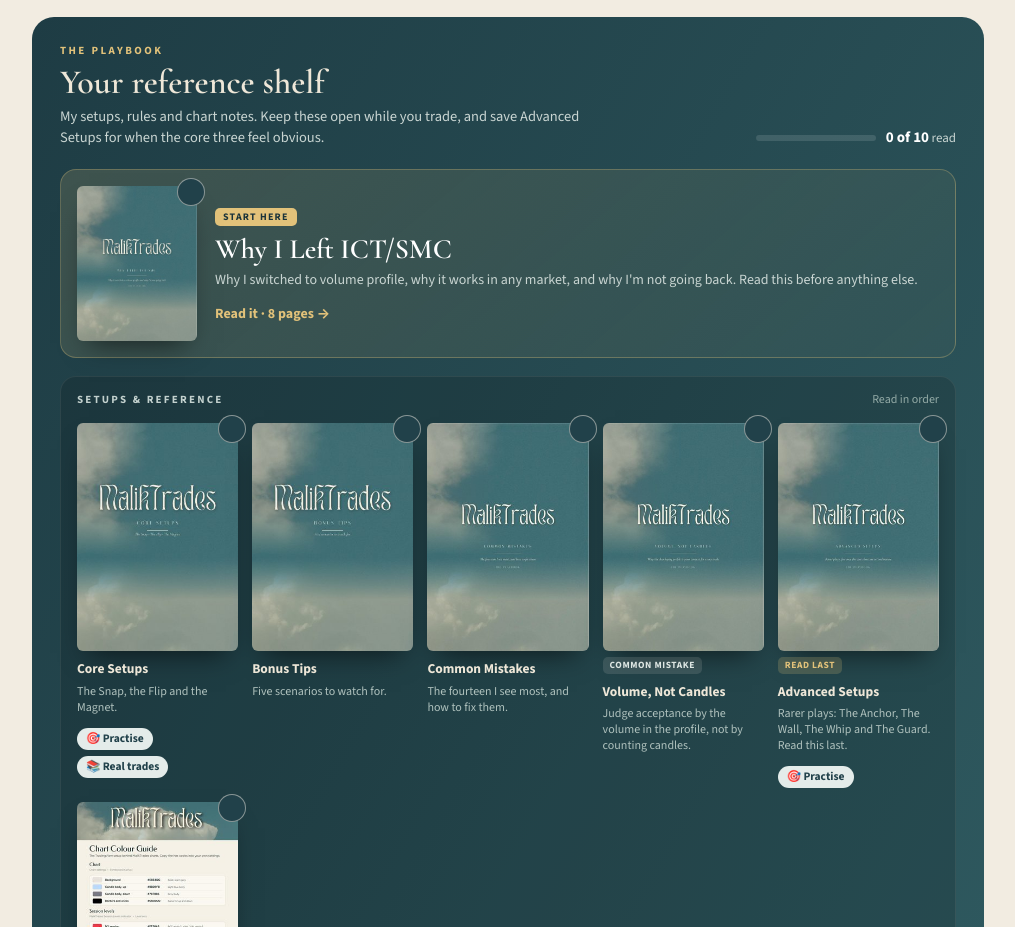
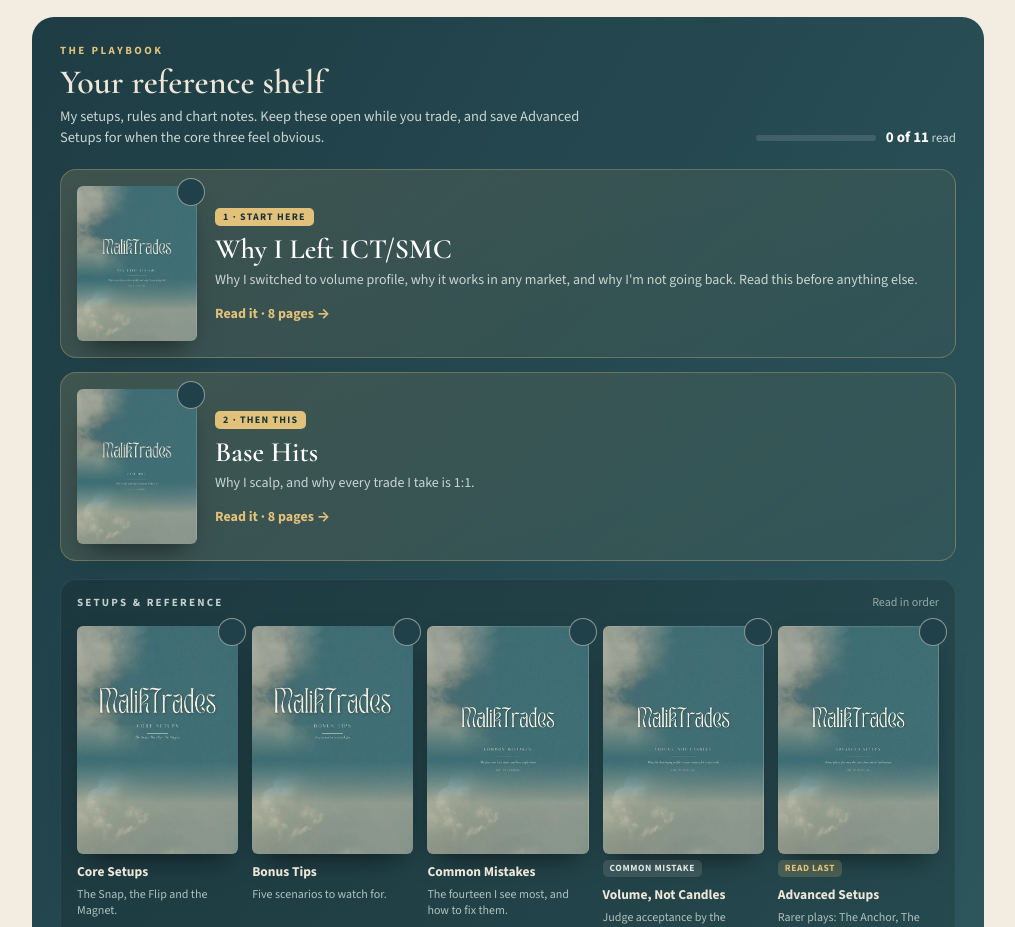
Before and after one commit to maliktradesvp/maliktradesvp.github.io, a plain HTML site: page index.html in a window 1280 px wide. Shown: the part 2500-3427 px from the top of the page, without its empty margins (260-1275 px from the left). Drawn offline with nearby package versions, Linux system fonts and the light colour scheme.

Commit message:
Add files via upload

```diff
--- a/index.html
+++ b/index.html
@@ -266,6 +266,8 @@ section{scroll-margin-top:20px}
 .shelf .sl{display:flex;justify-content:space-between;align-items:baseline;margin-bottom:14px}
 .shelf .sl b{font-size:11px;letter-spacing:.2em;font-weight:700;color:#C3D1CE;text-transform:uppercase}
 .shelf .sl span{font-size:12px;color:#93AAA6}
+.pfeats{display:grid;gap:14px;height:100%;grid-template-rows:1fr 1fr}
+@media(max-width:1280px){.pfeats{grid-template-rows:auto auto}}
 .pfeat{height:100%;display:grid;grid-template-columns:120px minmax(0,1fr);gap:18px;align-items:center;background:linear-gradient(140deg,rgba(226,194,122,.16),rgba(226,194,122,.04));border:1px solid rgba(226,194,122,.3);border-radius:16px;padding:16px}
 .fcv,.mcv{position:relative}
 .fcv img,.mcv img{width:100%;aspect-ratio:325/420;object-fit:cover;border-radius:6px;box-shadow:0 14px 26px -12px rgba(0,0,0,.6);display:block}
@@ -629,16 +631,18 @@ function paintGuides(){
           <img src="/${slug}-cover.jpg" alt="" loading="lazy"><div><b>#${String(i + 1).padStart(2,"0")} ${title}</b><span>${line}</span>${nx ? '<em class="up" style="font-style:normal">UP NEXT</em>' : ""}${pracLinks(id)}</div>${tick(id, title)}</div>`; }).join("") + `</div>`;
   }).join("");
   const FEAT = { id:"p7", slug:"why-i-left-ict-smc", title:"Why I Left ICT/SMC", line:"Why I switched to volume profile, why it works in any market, and why I'm not going back. Read this before anything else." };
+  const FEAT2 = { id:"p11", slug:"base-hits", title:"Base Hits", line:"Why I scalp, and why every trade I take is 1:1." };
   const SETB = PLAY.map(([id, slug, title, line]) => ({ id, slug, title, line, tag: slug === "advanced-setups" ? "Read last" : slug === "chart-colours" ? "Reference" : slug === "volume-not-candles" ? "Common mistake" : "", adv: slug === "advanced-setups" }));
   const MIND = [
     { id:"p5", slug:"boom-and-bust-cycle", title:"The Boom-and-Bust Cycle", line:"Why traders make money, then give it back, and how to stay level.", tag:"Mindset" },
     { id:"p6", slug:"the-coin-flip", title:"The Coin Flip", line:"Why a losing streak doesn't mean your strategy is broken.", tag:"Mindset" },
     { id:"p8", slug:"trading-in-the-zone", title:"Trading in the Zone", line:"My key lessons from Mark Douglas.", tag:"Book notes", tool:true }
   ];
-  const ALLB = [FEAT, ...SETB, ...MIND], nRead = ALLB.filter(b => readSet.has(b.id)).length;
+  const ALLB = [FEAT, FEAT2, ...SETB, ...MIND], nRead = ALLB.filter(b => readSet.has(b.id)).length;
   $("pbCnt").innerHTML = `<i><u style="width:${Math.round(nRead / ALLB.length * 100)}%"></u></i><span><b>${nRead} of ${ALLB.length}</b> read</span>`;
-  $("pbFeat").innerHTML = `<div class="pfeat"><div class="fcv"><a href="/${FEAT.slug}.pdf" target="_blank" rel="noopener" aria-label="Open ${FEAT.title}"><img src="/${FEAT.slug}-cover.jpg" alt="" loading="lazy"></a>${tick(FEAT.id, FEAT.title)}</div>
-    <div><em class="st">Start here</em><h4>${FEAT.title}</h4><p>${FEAT.line}</p><a class="rd" href="/${FEAT.slug}.pdf" target="_blank" rel="noopener">Read it · 8 pages →</a></div></div>`;
+  const fcard = (F, tag, pages) => `<div class="pfeat"><div class="fcv"><a href="/${F.slug}.pdf" target="_blank" rel="noopener" aria-label="Open ${F.title}"><img src="/${F.slug}-cover.jpg" alt="" loading="lazy"></a>${tick(F.id, F.title)}</div>
+    <div><em class="st">${tag}</em><h4>${F.title}</h4><p>${F.line}</p><a class="rd" href="/${F.slug}.pdf" target="_blank" rel="noopener">Read it · ${pages} pages →</a></div></div>`;
+  $("pbFeat").innerHTML = `<div class="pfeats">${fcard(FEAT, "1 · Start here", 8)}${fcard(FEAT2, "2 · Then this", 8)}</div>`;
   $("books").innerHTML = SETB.map(b => `<div class="bk"><a class="lnk" href="/${b.slug}.pdf" target="_blank" rel="noopener" aria-label="Open ${b.title}"><img src="/${b.slug}-cover.jpg" alt="" loading="lazy"></a>
     ${tick(b.id, b.title)}${b.tag ? `<span class="tg2 ${b.adv ? "adv" : ""}">${b.tag}</span>` : ""}<b>${b.title}</b><span>${b.line}</span>${pracLinks(b.slug)}</div>`).join("");
   $("mindBooks").innerHTML = MIND.map(b => `<div class="mdk"><div class="mcv"><a href="/${b.slug}.pdf" target="_blank" rel="noopener" aria-label="Open ${b.title}"><img src="/${b.slug}-cover.jpg" alt="" loading="lazy"></a>${tick(b.id, b.title)}</div>
```
Also changed, not shown: base-hits-cover.jpg (added), 1 other file.
